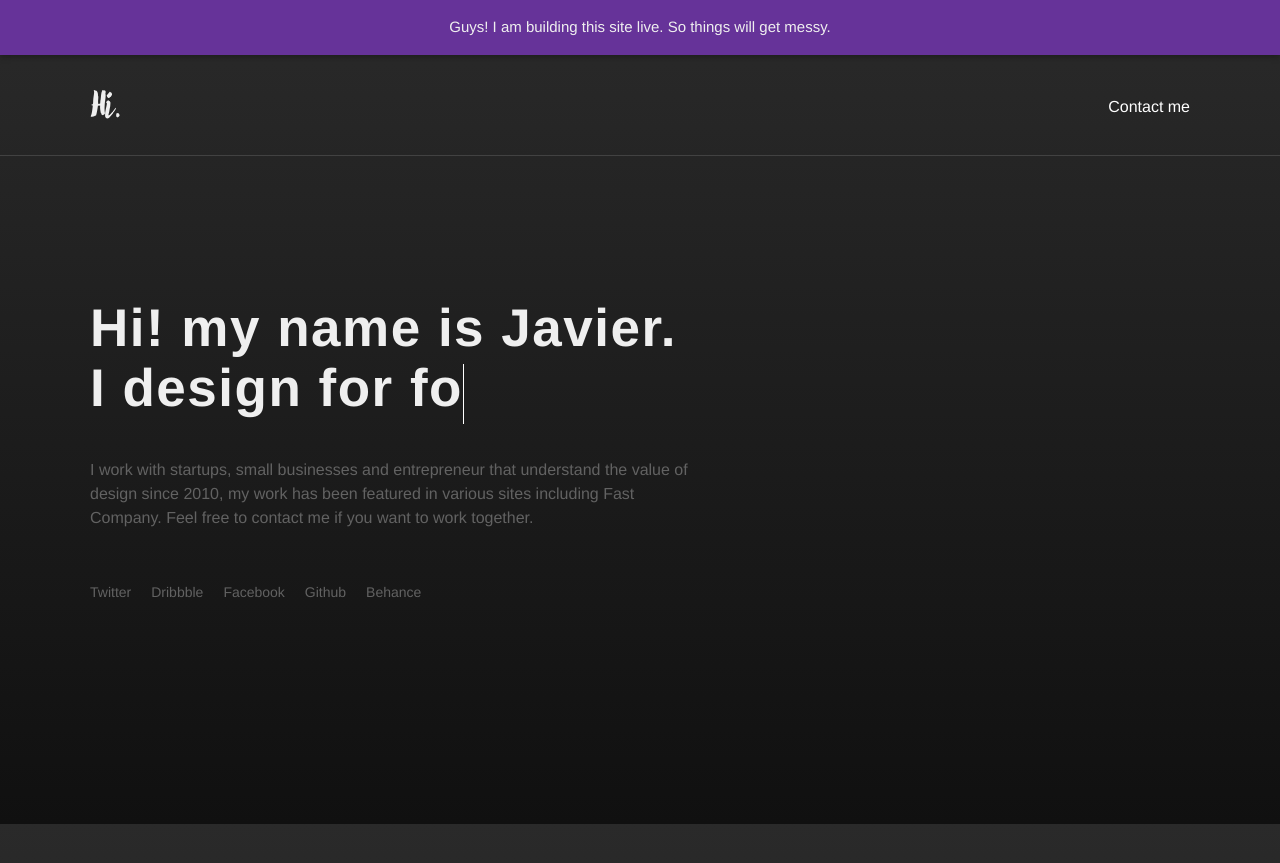
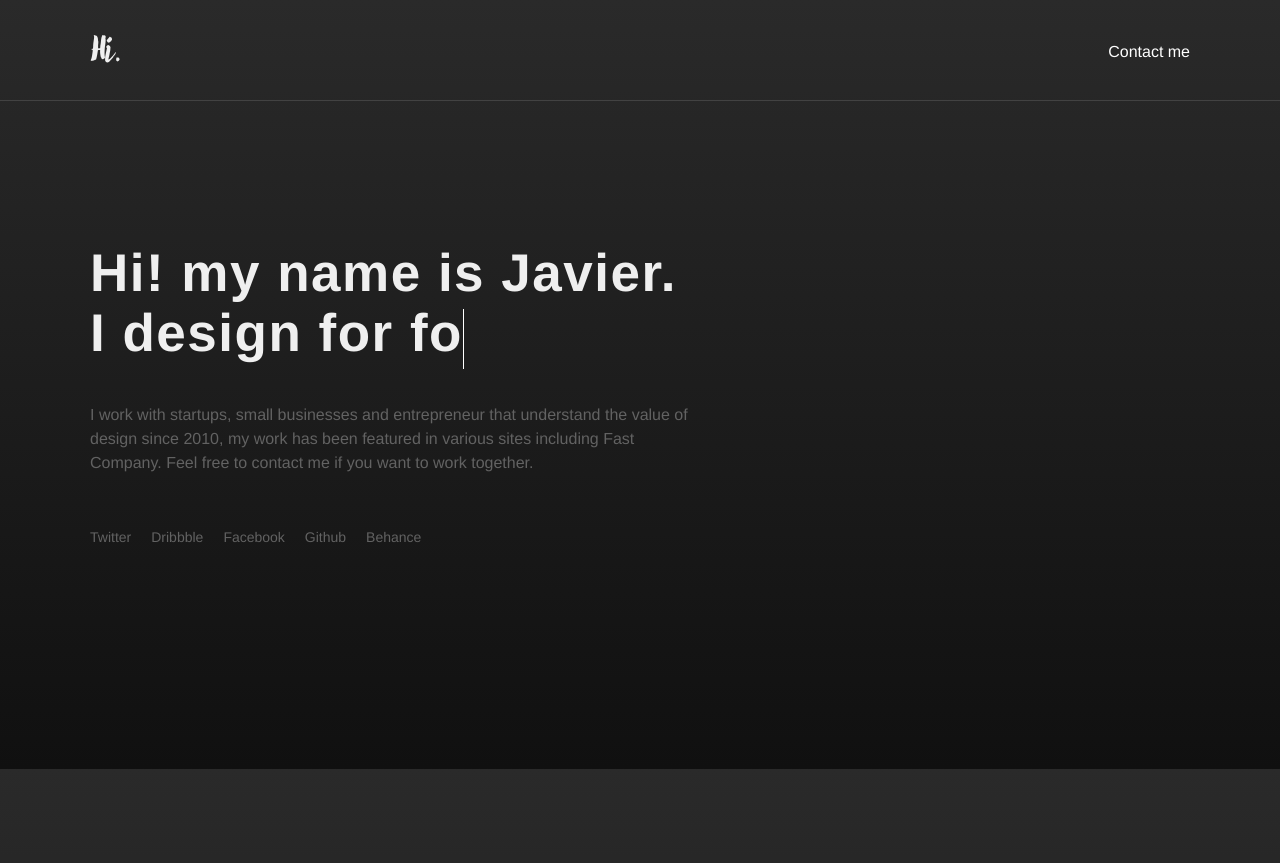
Before and after one commit to javierlocp/javierlocp.github.io, a Jekyll site: the page built from index.html, in a window 1280 px wide. Shown: the top 863 px of the page. Built offline with Jekyll 4.4.1, drawn with Linux system fonts in a browser that asks for light colours.

Commit message:
remove notification header

```diff
--- a/_includes/header.html
+++ b/_includes/header.html
@@ -1,6 +1,3 @@
-<div class="notification">
-  <h3>Guys! I am building this site live. So things will get messy.</h3>
-</div>
 <header class="site-header">
   <div class="wrapper">
     <a class="site-title logo ir" href="{{ site.baseurl }}/">{{ site.title }}</a>
--- a/_includes/js.html
+++ b/_includes/js.html
@@ -1,4 +1,6 @@
 <script src="{{ "/assets/js/jquery-2.1.1.js" | prepend: site.baseurl }}"></script>
 <script src="{{ "/assets/js/main.js" | prepend: site.baseurl }}"></script> <!-- Resource jQuery -->
 
+
+<!-- Typeform JQuery -->
 <script>(function(){var qs,js,q,s,d=document,gi=d.getElementById,ce=d.createElement,gt=d.getElementsByTagName,id='typef_orm',b='https://s3-eu-west-1.amazonaws.com/share.typeform.com/';if(!gi.call(d,id)){js=ce.call(d,'script');js.id=id;js.src=b+'share.js';q=gt.call(d,'script')[0];q.parentNode.insertBefore(js,q)}})()</script>
--- a/_sass/_helper.scss
+++ b/_sass/_helper.scss
@@ -83,17 +83,6 @@ p{
 				color: #FF2616;
 			}
 		}
-	}
-}
-
-.notification{
-	text-align: center;
-	padding: 16px 0;
-	background-color: rebeccapurple;
-	box-shadow: 0 2px 6px rgba(0,0,0,0.3);
-	h3{
-		margin: 0;
-    font-size: 15px;
 	}
 }
 
```
